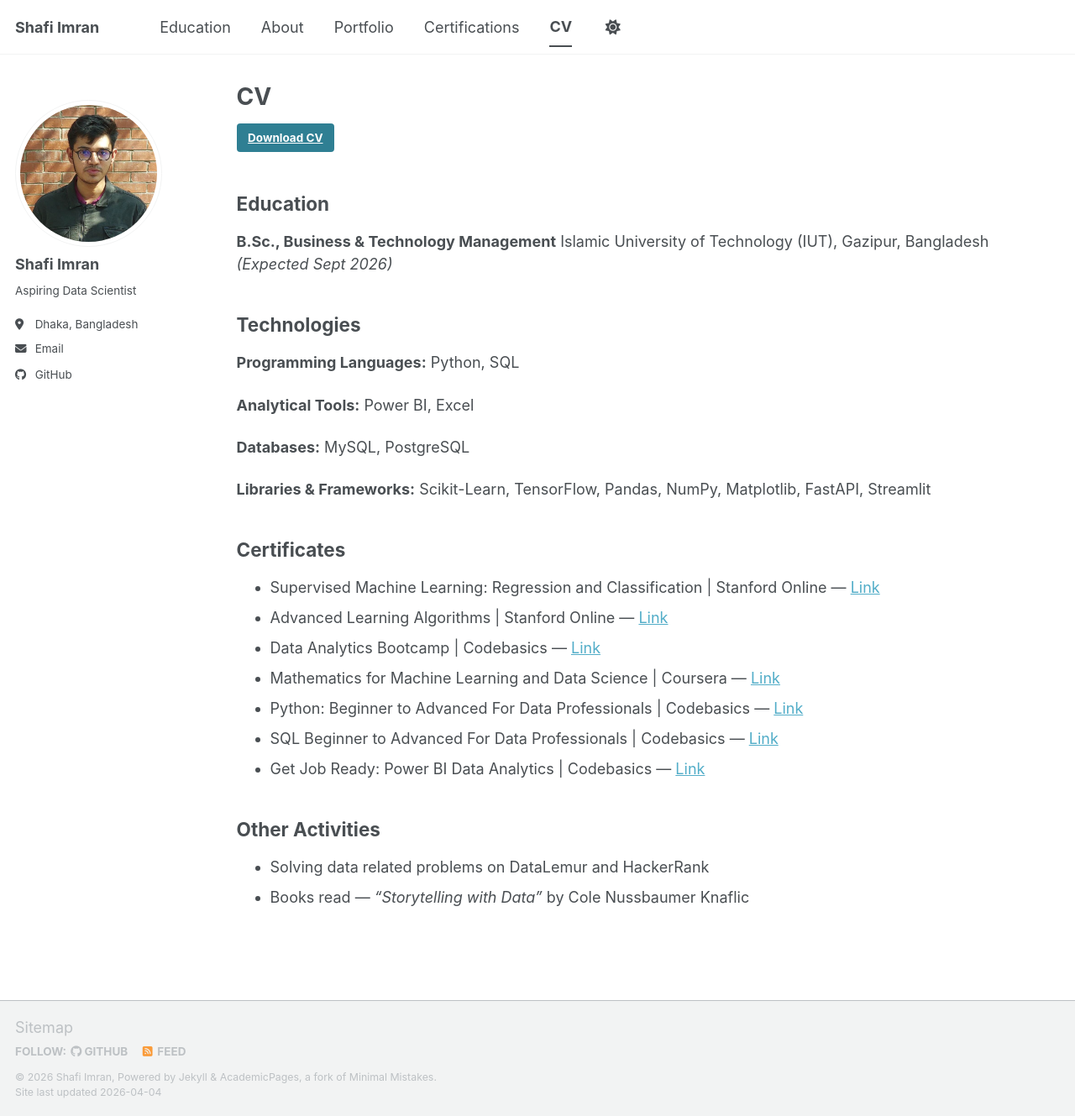
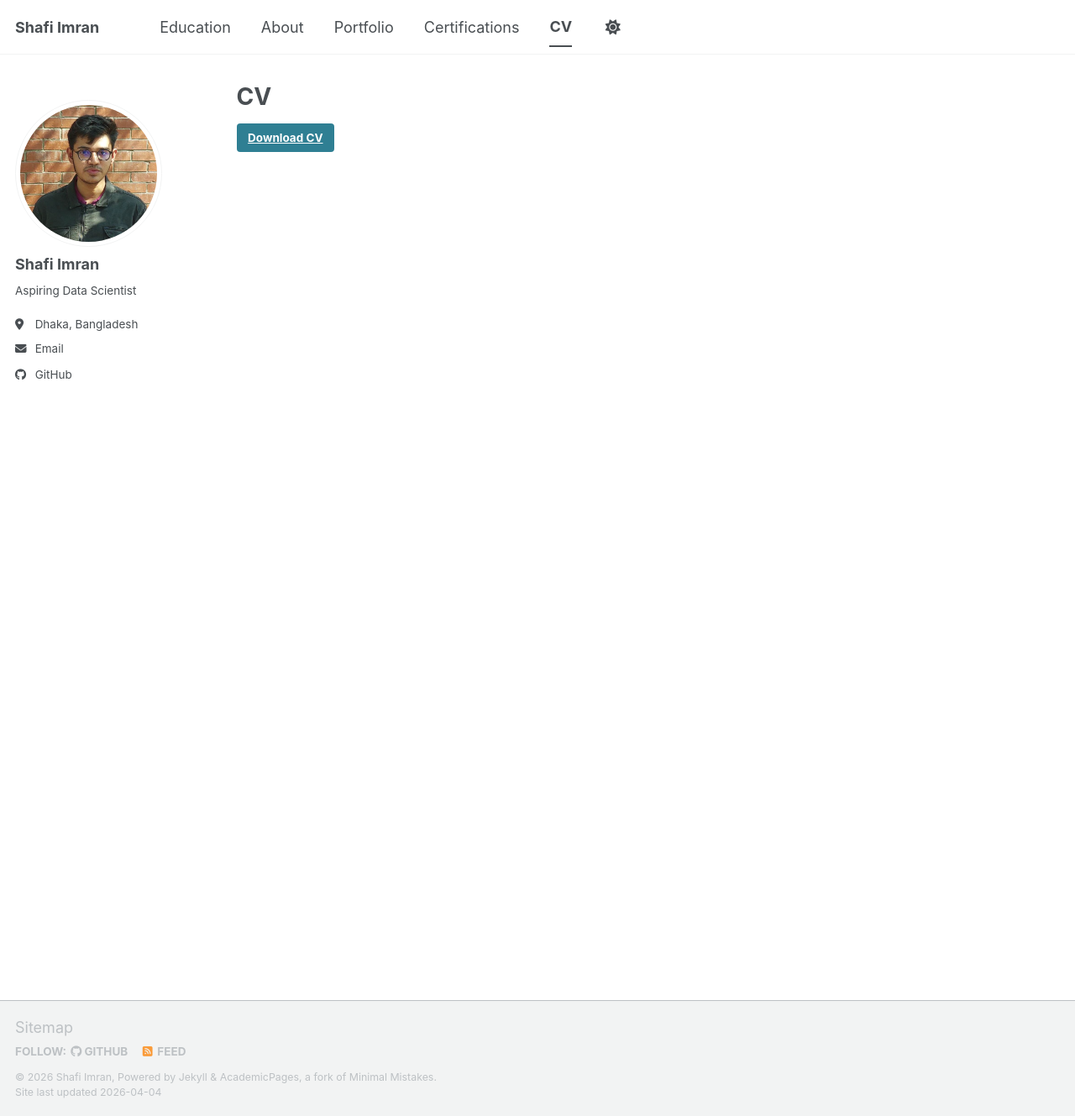
Before and after one commit to shafiimran/shafiimran.github.io, a Jekyll site: the page built from _pages/cv.md, in a window 1280 px wide and 1329 px high. Shown: the whole window at 84% size. Built offline with Jekyll 4.4.1, drawn with Linux system fonts in a browser that asks for light colours; a script bundle is joined from its source files by our own code; library files that are not in the unit come from our copies.

Commit message:
updated cv.md

```diff
--- a/_pages/cv.md
+++ b/_pages/cv.md
@@ -10,34 +10,3 @@ redirect_from:
 {% include base_path %}
 
 [Download CV](https://shafiimran.github.io/files/cv_shafi_imran.pdf){: .btn}
-
-## Education
-
-**B.Sc., Business & Technology Management**
-Islamic University of Technology (IUT), Gazipur, Bangladesh
-*(Expected Sept 2026)*
-
-## Technologies
-
-**Programming Languages:** Python, SQL
-
-**Analytical Tools:** Power BI, Excel
-
-**Databases:** MySQL, PostgreSQL
-
-**Libraries & Frameworks:** Scikit-Learn, TensorFlow, Pandas, NumPy, Matplotlib, FastAPI, Streamlit
-
-## Certificates
-
-- Supervised Machine Learning: Regression and Classification \| Stanford Online — [Link](https://coursera.org/share/3089cd8ba9e5749c51050064351c5e49)
-- Advanced Learning Algorithms \| Stanford Online — [Link](https://coursera.org/share/bde17396f4c8b225b86479d7934b530e)
-- Data Analytics Bootcamp \| Codebasics — [Link](https://codebasics.io/certificate/CB-BT-1-449152)
-- Mathematics for Machine Learning and Data Science \| Coursera — [Link](https://coursera.org/share/385f9036a00bfad500f828c0985ebafe)
-- Python: Beginner to Advanced For Data Professionals \| Codebasics — [Link](https://codebasics.io/certificate/CB-48-449152)
-- SQL Beginner to Advanced For Data Professionals \| Codebasics — [Link](https://codebasics.io/certificate/CB-50-449152)
-- Get Job Ready: Power BI Data Analytics \| Codebasics — [Link](https://codebasics.io/certificate/CB-49-449152)
-
-## Other Activities
-
-- Solving data related problems on DataLemur and HackerRank
-- Books read — *"Storytelling with Data"* by Cole Nussbaumer Knaflic
```
